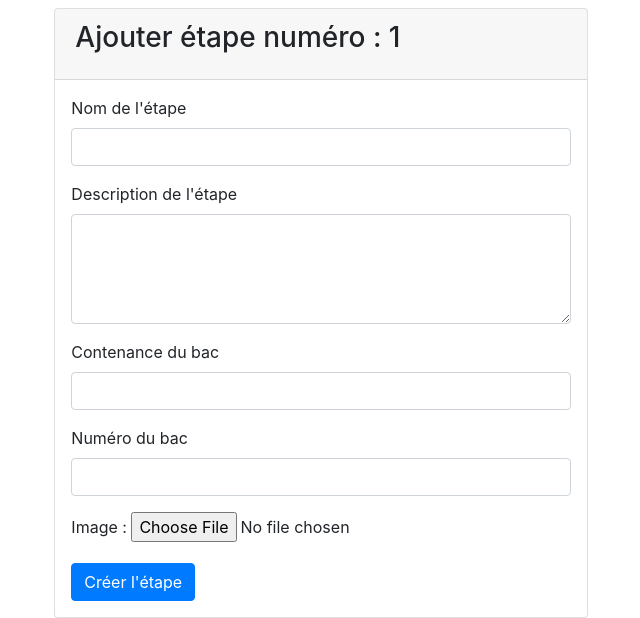
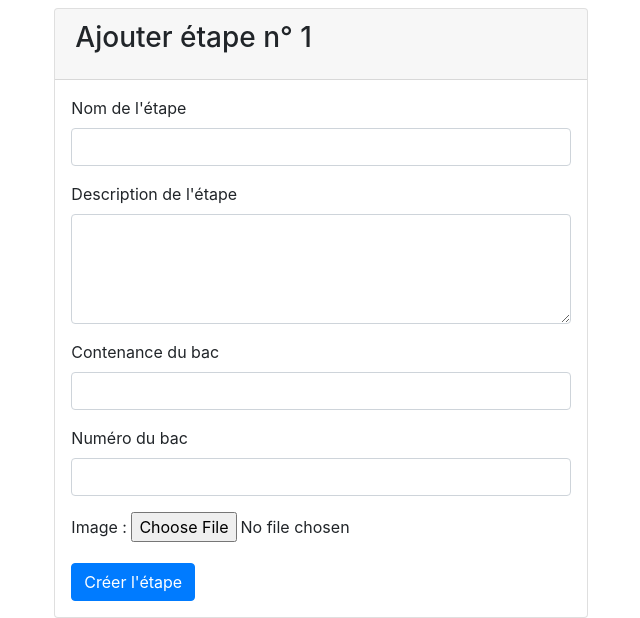
Before and after one commit to bts-lasalle-avignon-projets/ergonomic-workstation-2025, a PHP site: page /Etape/add in a window 1280 px wide. Shown: the part 258-876 px from the top of the page, without its empty margins (319-959 px from the left). Run offline with PHP 8.4, Linux system fonts and the light colour scheme; data that the repository does not hold is empty.

Commit message:
etape n°x

```diff
--- a/ModuleCreation/www/views/Etape/add.php
+++ b/ModuleCreation/www/views/Etape/add.php
@@ -5,7 +5,7 @@
 
 <div class="card col col-lg-5 mx-3 mx-lg-auto p-0">
     <div class="card-header">
-        <h3 class="card-title">Ajouter étape numéro : <?php echo htmlspecialchars($datas['numeroEtape']['numeroEtape']); ?></h3>
+        <h3 class="card-title">Ajouter étape n° <?php echo htmlspecialchars($datas['numeroEtape']['numeroEtape']); ?></h3>
     </div>
     <form class="p-3" action="<?php $_SERVER['PHP_SELF']; ?>" method="POST" enctype="multipart/form-data">
         <div class="form-group">
```
